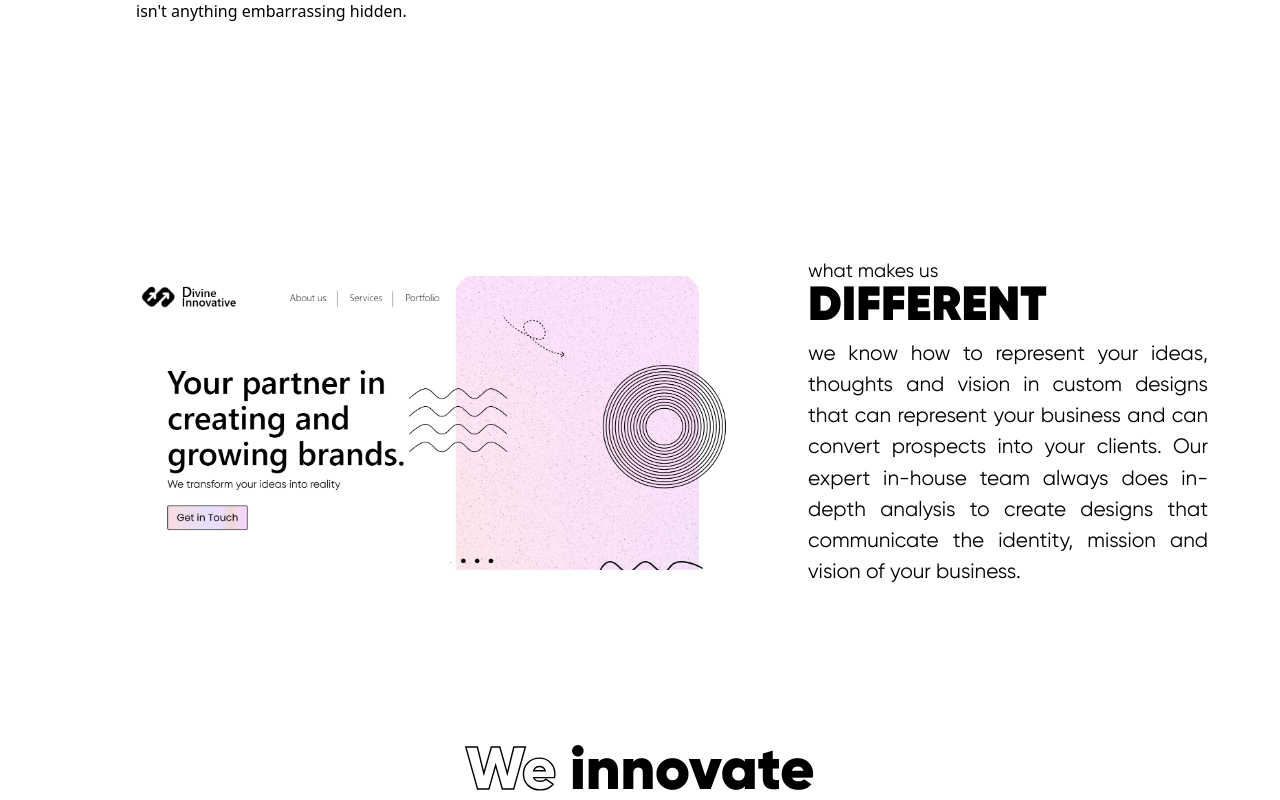
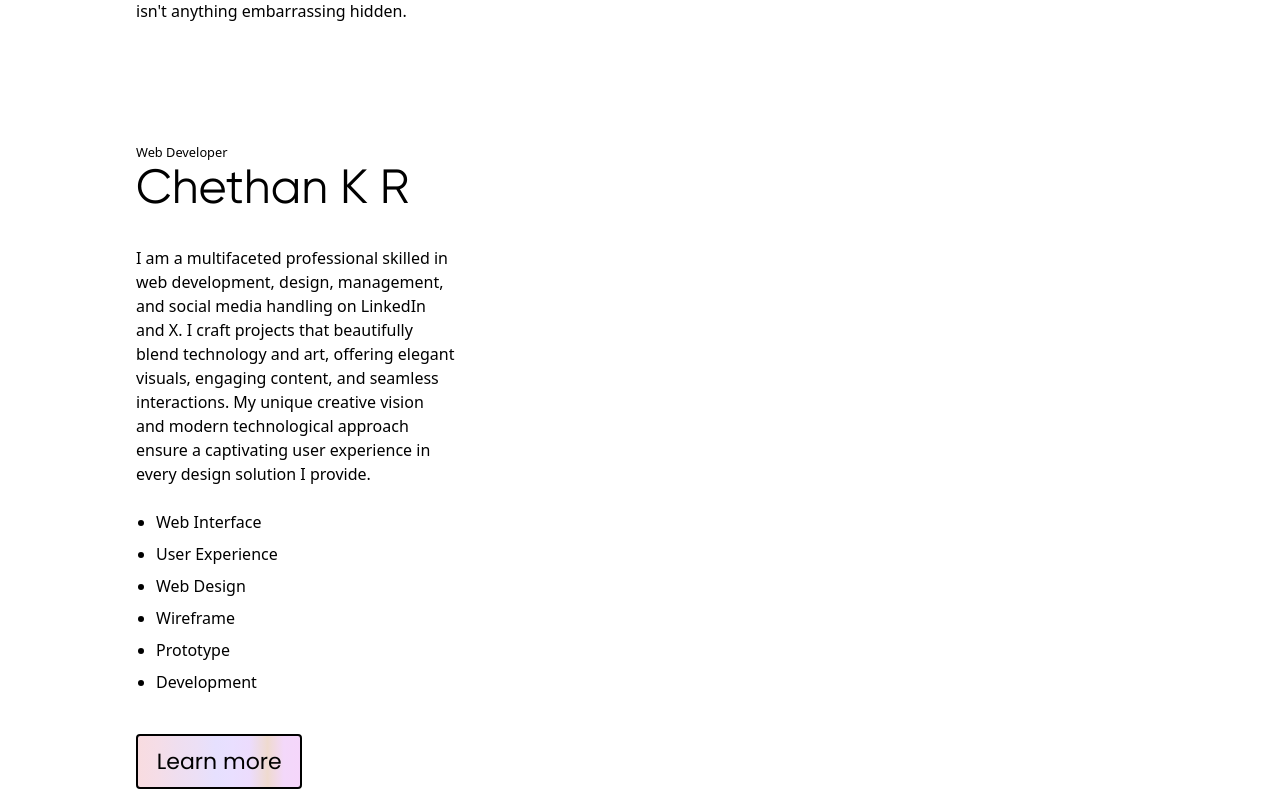
Before and after one commit to Chethan814/Divine-Innovative, a React (Vite) app: page /aboutus in a window 1280 px wide. Shown: the part 1640-2440 px from the top of the page. Built offline with nearby package versions, Linux system fonts and the light colour scheme.

Commit message:
feat: enhance Aboutus and Home components with updated content structure and navigation links

```diff
--- a/src/pages/Aboutus.jsx
+++ b/src/pages/Aboutus.jsx
@@ -34,7 +34,29 @@ function Aboutus() {
                 li: [],
             },
             Navlinks: "Design",
-            Button : false,
+            Button: false,
+        },
+        Chethan: {
+            Services: {
+                Tagline: "Web Developer",
+                indexNeeded: false,
+                index: "1",
+            },
+            Heading: `Chethan K R`,
+            Description: `I am a multifaceted professional skilled in web development, design, management, and social media handling on LinkedIn and X. I craft projects that beautifully blend technology and art, offering elegant visuals, engaging content, and seamless interactions. My unique creative vision and modern technological approach ensure a captivating user experience in every design solution I provide.`,
+            List: {
+                Contents: true,
+                li: [
+                    "Web Interface",
+                    "User Experience",
+                    "Web Design",
+                    "Wireframe",
+                    "Prototype",
+                    "Development",
+                ],
+            },
+            Navlinks: "Design",
+            Button: true,
         },
     };
 
@@ -44,7 +66,7 @@ function Aboutus() {
                 main={false}
                 button={true}
                 buttonGIT={false}
-                link={`Design`}
+                link={`info`}
                 h1={`ABOUT US`}
                 p={`Founded in 2024, Divine Innovative is a full-service Digital Marketing and Graphic Design agency renowned for building
                     communities and engaging target audiences in real-time through conversation-based communications.
@@ -52,6 +74,8 @@ function Aboutus() {
                     Divine Innovative offers a unique and unparalleled experience.  `}
             />
             {renderContentCard(content.People)}
+
+            {renderContentCard(content.Chethan)}
 
             <Info />
 
--- a/src/pages/Home.jsx
+++ b/src/pages/Home.jsx
@@ -18,10 +18,13 @@ function Home() {
                 button={true}
                 buttonGIT={true}
                 h1={`Your partner in creating and growing brands.`}
-                p={`We transform your ideas into reality`}
-                link={`Aboutus`}
+                p={`We transform your ideas into reality `}
+                link={`info`}
+                card={true}
             />
             <FooterRights />
+
+
 
         </>
     );
```
